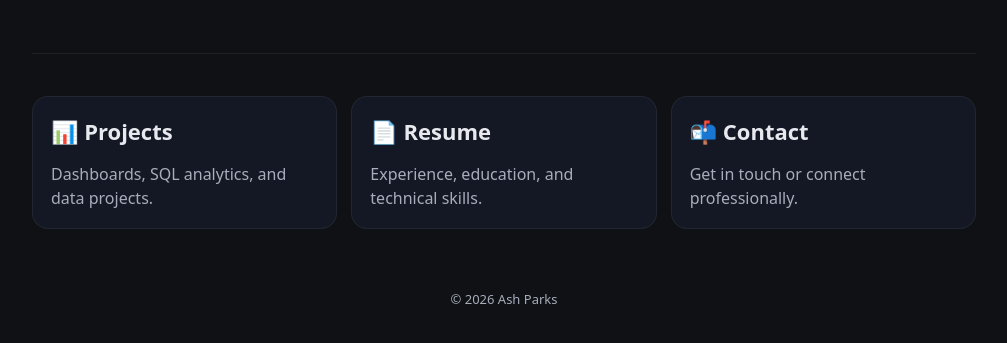
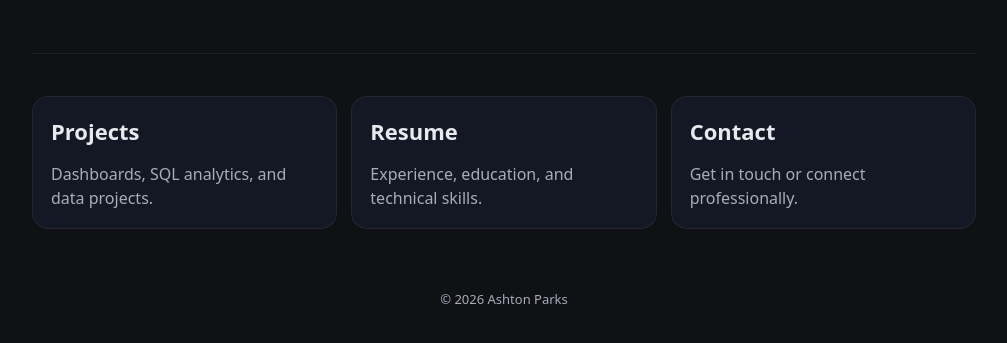
Before and after one commit to ashtonsql/ashtonsql.github.io, a plain HTML site: page index.html in a window 1280 px wide. Shown: the part 187-530 px from the top of the page, without its empty margins (136-1143 px from the left). Drawn offline with Linux system fonts and the light colour scheme.

Commit message:
Update index.html

```diff
--- a/index.html
+++ b/index.html
@@ -3,7 +3,7 @@
 <head>
   <meta charset="utf-8" />
   <meta name="viewport" content="width=device-width,initial-scale=1" />
-  <title>Ash Parks | Analyst Portfolio</title>
+  <title>Ashton Parks | Analyst Portfolio</title>
   <link rel="stylesheet" href="styles.css" />
 </head>
 
@@ -32,17 +32,17 @@
   <div class="hub-grid">
 
     <a class="hub-card" href="projects.html">
-      <h2>📊 Projects</h2>
+      <h2>Projects</h2>
       <p>Dashboards, SQL analytics, and data projects.</p>
     </a>
 
     <a class="hub-card" href="resume.html">
-      <h2>📄 Resume</h2>
+      <h2>Resume</h2>
       <p>Experience, education, and technical skills.</p>
     </a>
 
     <a class="hub-card" href="contact.html">
-      <h2>📬 Contact</h2>
+      <h2>Contact</h2>
       <p>Get in touch or connect professionally.</p>
     </a>
 
@@ -50,7 +50,7 @@
 </section>
 
 <footer class="footer">
-  <p>© <span id="year"></span> Ash Parks</p>
+  <p>© <span id="year"></span> Ashton Parks</p>
 </footer>
 
 </main>
```
